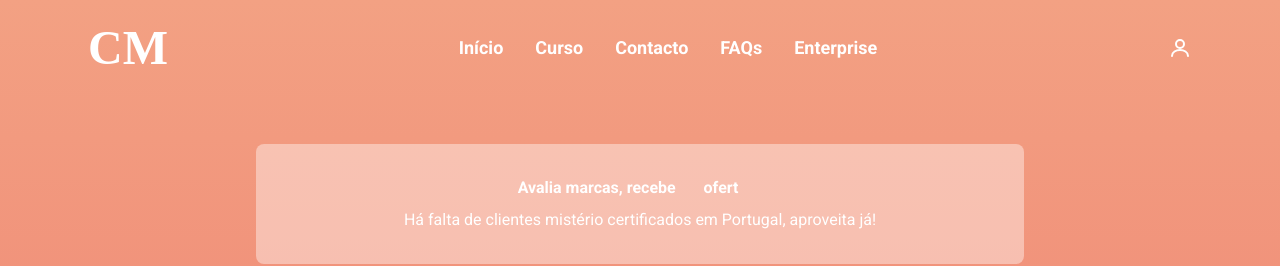
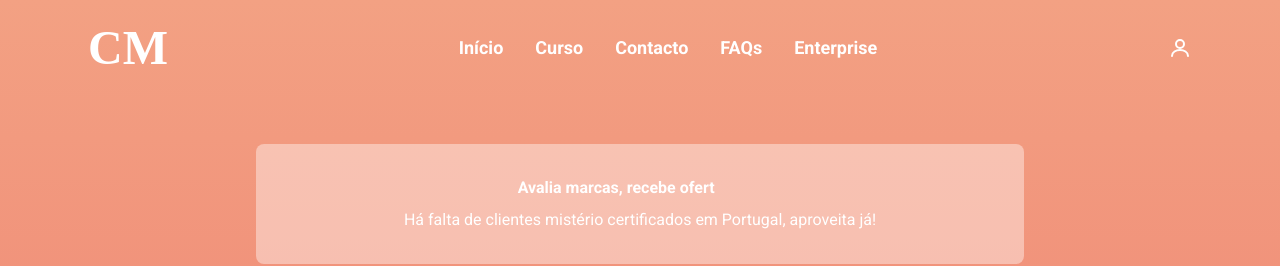
Before and after one commit to msantos51/clientemisterio, a Next.js app in the folder frontend/: page / in a window 1280 px wide. Shown: the top 266 px of the page. Built offline with nearby package versions, Linux system fonts and the light colour scheme; no server answers; a web font is replaced by a local one.

Commit message:
Fix typing alignment spacing

```diff
--- a/frontend/app/(public)/page.tsx
+++ b/frontend/app/(public)/page.tsx
@@ -151,7 +151,7 @@ export default function HomePage() {
             <span
               aria-live="polite"
               className="inline-block whitespace-nowrap align-baseline"
-              style={{ minWidth: TYPING_PLACEHOLDER_MIN_WIDTH }}
+              style={{ minWidth: TYPING_PLACEHOLDER_MIN_WIDTH, textAlign: 'left' }}
             >
               {typedText}
 
```
